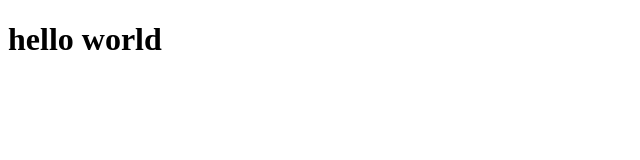
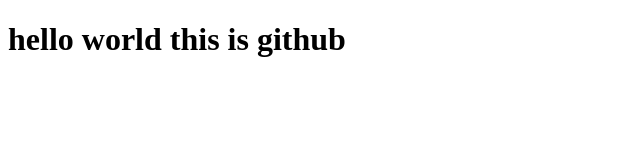
Before and after one commit to mayank-sahu-coder/second, a plain HTML site: page index.html in a window 1280 px wide. Shown: the whole page, without its empty margins (0-640 px from the left). Drawn offline with Linux system fonts and the light colour scheme.

Commit message:
Update index.html

```diff
--- a/index.html
+++ b/index.html
@@ -9,6 +9,7 @@
     <title>Document</title>
   </head>
   <body>
-    <h1>hello world</h1>
+    <h1>hello world this is github</h1>
+
   </body>
 </html>
```
